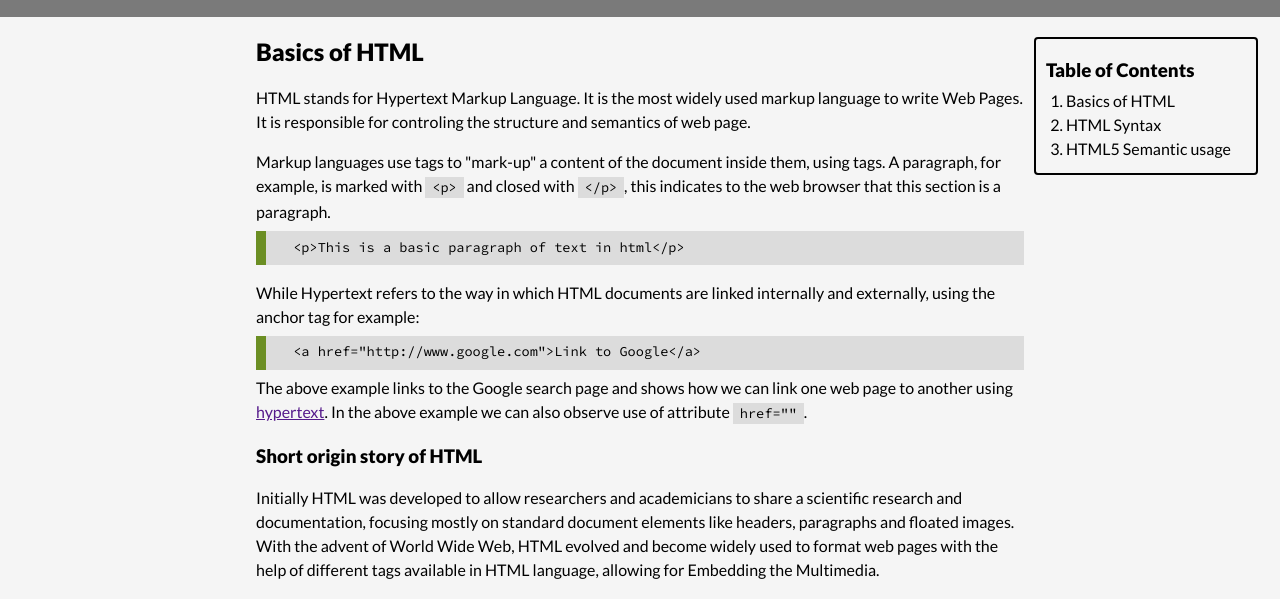
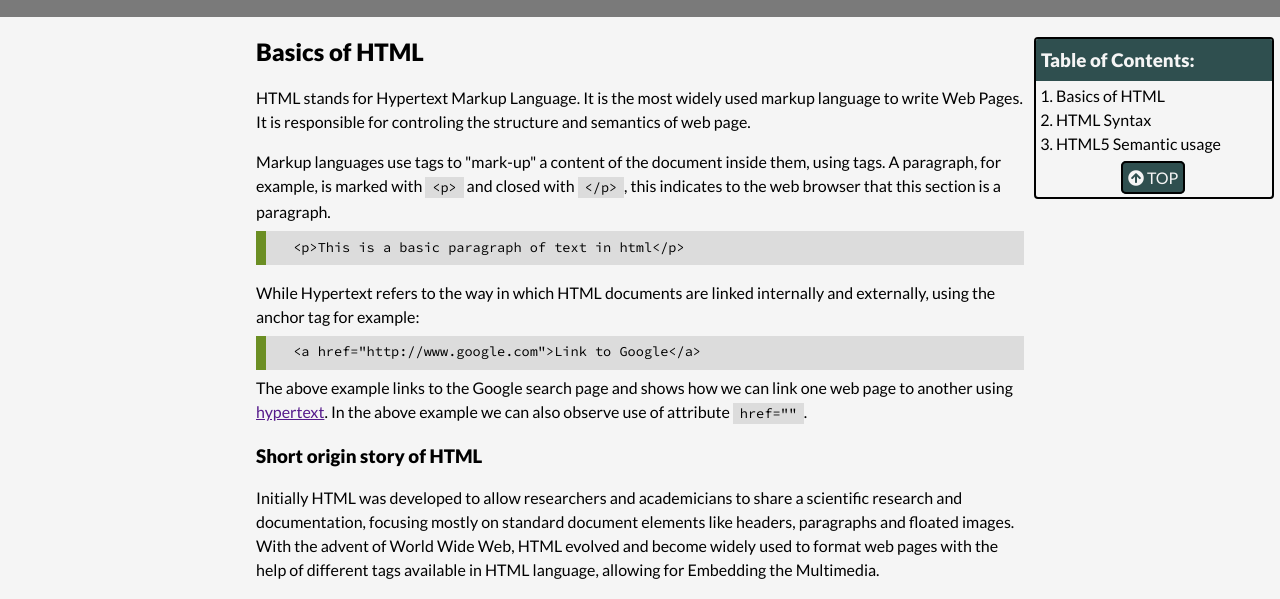
Before and after one commit to pawodyk/TUDub_WebDevProject, a plain HTML site: page pages/HTML.html in a window 1280 px wide. Shown: the part 184-783 px from the top of the page. Drawn offline with Linux system fonts and the light colour scheme.

Commit message:
updated table of contents

```diff
--- a/css/style.css
+++ b/css/style.css
@@ -22,6 +22,10 @@ h5,
 h6 {
     font-family: "Lato", sans-serif;
     font-weight: 900;
+}
+
+em {
+    font-style: oblique 0.1;
 }
 
 /*==============MAIN SECTIONS==============*/
@@ -249,17 +253,26 @@ footer div {
 aside.sidepanel {
     position: fixed;
     left: 80%;
-    width: 200px;
+    width: calc(20% - 20px);
+    max-width: 300px;
+
+    padding: 0;
+    margin: 0 10px 10px;
+    overflow-x: hidden;
+
     border: 2px solid black;
     border-radius: 4px;
-    padding: 10px;
-    margin: 0 10px 10px;
-    overflow-x: hidden;
     background-color: whitesmoke;
 }
 
+aside.sidepanel header {
+    background-color: darkslategray;
+    padding: 10px 5px;
+}
+
 aside.sidepanel h3 {
-    margin: 10px 0;
+    margin: 0;
+    color: whitesmoke;
 }
 
 aside.sidepanel ol {
@@ -271,7 +284,7 @@ aside.sidepanel li {
     margin-bottom: 5px;
 }
 
-aside.sidepanel ol a {
+aside.sidepanel a {
     color: black;
     font-weight: 500;
     text-decoration: none;
@@ -281,6 +294,7 @@ aside.sidepanel ol a:hover {
     text-decoration: underline;
     font-weight: 700;
 }
+
 
 /*ABOUT PAGE*/
 
@@ -356,6 +370,23 @@ aside.sidepanel ol a:hover {
 }
 
 /*==============HELPER CLASS==============*/
+
+.top_button {
+    margin: 15px auto 10px;
+    width:66px;
+}
+
+.top_button span{
+    padding: 5px;
+
+    color: whitesmoke;
+    background-color: darkslategray;
+
+    border: 2px solid black;
+    border-radius: 5px;
+
+
+}
 
 pre {
     margin: 0;
@@ -446,13 +477,13 @@ code.code-block {
 
     aside.sidepanel {
         position: static;
+        margin: 0 0 10px;
+        width: 100%;
+        max-width: unset;
     }
 
+    aside.sidepanel .top_button {
+        display: none;
+    }
 
 }
-
-@media (max-width: 1200px) {
-    aside.sidepanel {
-        width: unset;
-    }
-}
--- a/pages/HTML.html
+++ b/pages/HTML.html
@@ -92,12 +92,17 @@
 
     <main>
         <aside class="sidepanel">
-            <h3>Table of Contents</h3>
+            <header>
+                <h3>Table of Contents:</h3>
+            </header>
             <ol class="toc">
                 <li><a href="#basics">Basics of HTML</a></li>
                 <li><a href="#syntax">HTML Syntax</a></li>
                 <li><a href="#semantics">HTML5 Semantic usage</a></li>
             </ol>
+            <div class="top_button">
+                <a href=""><span ><i class="fas fa-arrow-circle-up"></i>&nbsp;TOP</span></a>
+            </div>
         </aside>
 
         <article id="basics">
@@ -175,14 +180,14 @@
             <p>The paragraph is a most basic element of the page and is marked by <code>&lt;p&gt;</code> tag. </p>
 
             <p>Images are marked with a tag <code>&lt;img&gt;</code> and composuary attribute <code>src=""</code> which points to the image. It is also important to add <code>alt=""</code> attribute that provides the semantic meaning to screen readers and also will display the text when photo could not be displayed.</p>
+            <p>There are many more tags and HTML5 introduced new ones, to see them all use <a href="https://developer.mozilla.org/en-US/docs/Web/HTML" target="_blank">Mozilla Developer Network</a> or Official World&nbsp;Wide&nbsp;Web&nbsp;Consortium <a href="https://www.w3.org/TR/html5/" target="_blank">HTML5 specifications</a> </p>
         </article>
 
         <article id="semantics">
             <h2>HTML5 Semantic usage</h2>
             <p>Semantic HTML is a way of adding and enforcing a meaning to the web page instead of just a presentation or looks. It is an important principle of the Web Standards movement and is currentlly supported by all modern web browsers</p>
 
-            <p>Some of the first semantic HTML tags include the header tags <code>&lt;h1&gt;</code> to <code>&lt;h6&gt;</code>, <code>&lt;blockquote&gt;</code>, <code>&lt;code&gt;</code> and <code>&lt;em&gt;</code> as well as the semantic elements introduced by HTML 5 such as <code>section</code>, <code>article</code>, <code>footer</code>, <code>progress</code>, <code>nav</code>, <code>aside</code>, <code>mark</code>, and <code>time</code>. There are many more semantic tags available and they can be found in <a href="https://www.w3.org/TR/html52/dom.html#elements-semantics" target="_blank">HTML5 specification by w3 Consortium</a></p>
-            <p></p>
+            <p>Some of the first semantic HTML tags include the header tags <code>&lt;h1&gt;</code> to <code>&lt;h6&gt;</code>, <code>&lt;blockquote&gt;</code>, <code>&lt;code&gt;</code> and <code>&lt;em&gt;</code> as well as the semantic elements introduced by HTML5 such as <code>section</code>, <code>article</code>, <code>footer</code>, <code>progress</code>, <code>nav</code>, <code>aside</code>, <code>mark</code>, and <code>time</code>. There are many more semantic tags available and they can be found in <a href="https://www.w3.org/TR/html52/dom.html#elements-semantics" target="_blank">HTML5 specification by w3 Consortium</a></p>
         </article>
 
     </main>
```
